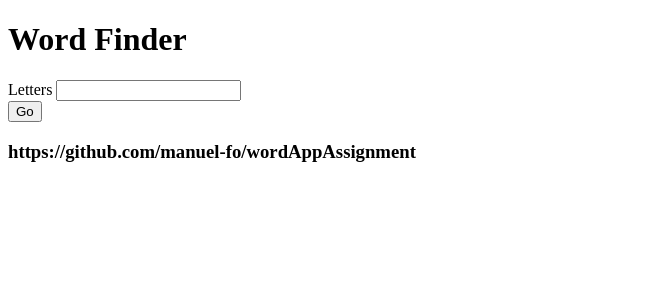
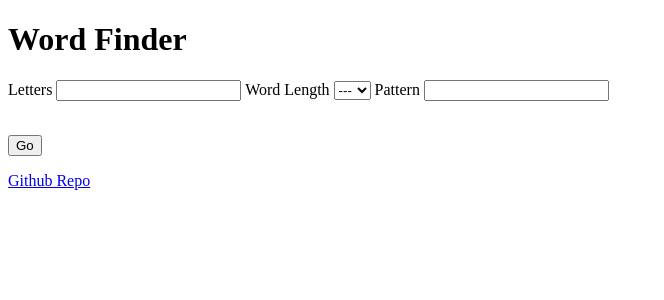
Before and after one commit to manuel-fo/wordListProject, a Flask app: page /index in a window 1280 px wide. Shown: the part 35-335 px from the top of the page, without its empty margins (0-664 px from the left). Run offline with Flask 2, Linux system fonts and the light colour scheme; some libraries are stand-ins or nearby versions.

Commit message:
almost final

```diff
--- a/app.py
+++ b/app.py
@@ -3,27 +3,59 @@ import requests
 import itertools
 from flask_wtf.csrf import CSRFProtect
 from flask_wtf import FlaskForm
-from wtforms import StringField, SubmitField
-from wtforms.validators import Regexp
+from wtforms import StringField, SubmitField, SelectField
+from wtforms.validators import Regexp, Length
 import re
 
 class WordForm(FlaskForm):
     avail_letters = StringField("Letters", validators= [
-        Regexp(r'^[a-z]+$', message="must contain letters only")
+        Regexp(r'^[a-z]*$', message="Pattern must contain letters only")
+    ])
+    word_length = SelectField(u'Word Length', choices=[("","---"),('3','3'),('4','4'),('5','5'),('6','6'),('7','7'),('8','8'),('9','9'),('10','10')])
+    word_pattern = StringField("Pattern", validators= [
+        Regexp(r'^[a-z\.]*$', message="must contain only letters and dots")
     ])
     submit = SubmitField("Go")
+    def validate(self):
+        result = True
+        if not super().validate():
+            return False
+        if len(self.avail_letters.data) < 1:
+            if len(self.word_pattern.data) < 1:
+                error = list(self.word_pattern.errors)
+                error.append('A pattern is required if no letters are selected.')
+                self.word_pattern.errors = tuple(error)
+                result = False
+        if len(self.word_length.data) != 0 and len(self.word_pattern.data) != 0:
+            if len(self.word_pattern.data) != int(self.word_length.data):
+                error = list(self.word_pattern.errors)
+                error.append('The pattern length must match the word length selected.')
+                self.word_pattern.errors = tuple(error)
+                result = False
+        return result
 
 
 csrf = CSRFProtect()
 app = Flask(__name__)
 app.config["SECRET_KEY"] = "row the boat"
 csrf.init_app(app)
+wordset = set()
 
 @app.route('/index')
 def index():
     form = WordForm()
     return render_template("index.html", form=form)
 
+def check_patterns(word, pattern):
+        i = 0
+        if pattern == "":
+            return True
+        while i < len(word):
+            if pattern[i] != '.':
+                if word[i] != pattern[i]:
+                    return False
+            i = i+1
+        return True
 
 @app.route('/words', methods=['POST','GET'])
 def letters_2_words():
@@ -31,6 +63,11 @@ def letters_2_words():
     form = WordForm()
     if form.validate_on_submit():
         letters = form.avail_letters.data
+        if form.word_length.data != "":
+            length = int(form.word_length.data)
+        else:
+            length = 0
+        pattern = form.word_pattern.data
     else:
         return render_template("index.html", form=form)
 
@@ -38,15 +75,22 @@ def letters_2_words():
         good_words = set(x.strip().lower() for x in f.readlines())
 
     word_set = set()
-    for l in range(3,len(letters)+1):
-        for word in itertools.permutations(letters,l):
-            w = "".join(word)
-            if w in good_words:
-                word_set.add(w)
+    if len(letters) > 0:
+        for l in range(3,len(letters)+1):
+            for word in itertools.permutations(letters,l):
+                w = "".join(word)
+                if length > 0:
+                    if w in good_words and len(w) == length and check_patterns(w, pattern):
+                        word_set.add(w)
+                else:
+                    if w in good_words and check_patterns(w, pattern):
+                        word_set.add(w)
+
+    global wordset
+    wordset = sorted(sorted(word_set),key = len)
 
     return render_template('wordlist.html',
-        wordlist=sorted(word_set),
-        name="CS4131")
+        wordlist=sorted(sorted(word_set),key=len))
 
 
 
@@ -57,3 +101,19 @@ def proxy():
     resp = Response(result.text)
     resp.headers['Content-Type'] = 'application/json'
     return resp
+
+@app.route('/definition/<word>')
+def getDefinition(word):
+    KEY = "bb174e73-8c43-435d-b626-8698c6bf8fc2"
+    link = "https://www.dictionaryapi.com/api/v3/references/collegiate/json/" + word +"?key=" + KEY
+    response = requests.get(link)
+    if response.status_code == 200:
+        print("The request for the word was a success: " + word)
+    else:
+        print("the request for the word was a failure: " + word)
+    return render_template('wordlist.html',
+        wordlist=sorted(sorted(wordset),key=len))
+
+
+if __name__ == '__main__':
+    app.run()
--- a/templates/base.html
+++ b/templates/base.html
@@ -13,7 +13,7 @@
         default content
         {% endblock %}
         <footer>
-            <h3>https://github.com/manuel-fo/wordAppAssignment</h3>
+            <a href='https://github.com/manuel-fo/wordAppAssignment'>Github Repo</a>
         </footer>
     </body>
 </html>
--- a/templates/index.html
+++ b/templates/index.html
@@ -4,7 +4,17 @@
     <h1>Word Finder</h1>
     <form action="/words" method="post">
         {{ form.hidden_tag() }}
-        {{ render_field(form.avail_letters) }}
+        {{ form.avail_letters.label }}
+        {{ form.avail_letters }}
+        {{ form.word_length.label }}
+        {{ form.word_length }}
+        {{ form.word_pattern.label }}
+        {{ form.word_pattern }}
+        <ul>
+            {% for error in form.word_pattern.errors %}
+                <li style="color:red;">{{error}}</li>
+            {% endfor %}
+        </ul>
         <br />
         {{form.submit()}}
     </form>
```
Also changed, not shown: static/wordstyle.css (+36 -1 lines), templates/wordlist.html (+9 -1 lines).
